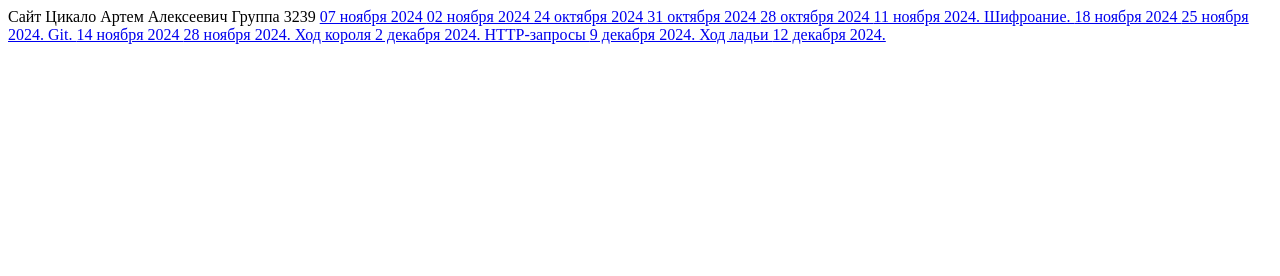
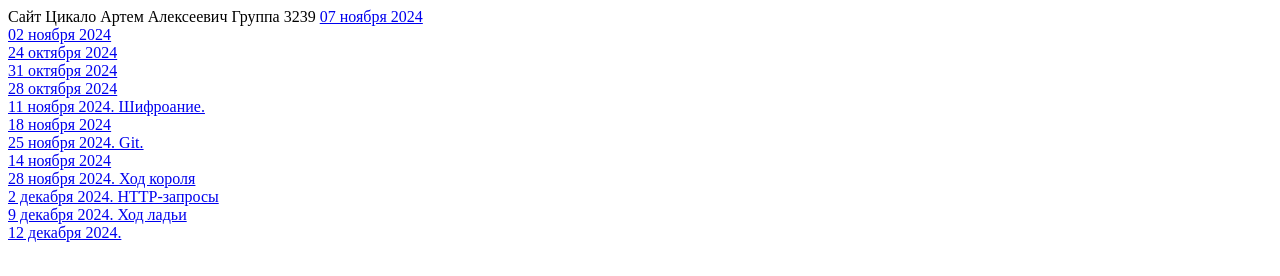
Before and after one commit to yoncawave/zomffve, a plain HTML site: page index.html in a window 1280 px wide. Drawn offline with Linux system fonts and the light colour scheme.

Commit message:
Add files via upload

```diff
--- a/index.html
+++ b/index.html
@@ -7,18 +7,18 @@
 </head>
 <body>
     Cайт Цикало Артем Алексеевич Группа 3239
-    <a href="07nov24.html">07 ноября 2024 </a>
-     <a href="02nov24.html">02 ноября 2024 </a>
-     <a href="24oct24.html">24 октября 2024 </a>
-     <a href="31oct24.html">31 октября 2024 </a>
-     <a href="28oct24.html">28 октября 2024 </a>
-     <a href="11nov24.html">11 ноября 2024. Шифроание. </a>
-     <a href="18nov24.html">18 ноября 2024 </a>
-     <a href="25nov24.html">25 ноября 2024. Git. </a>
-     <a href="14nov24.html">14 ноября 2024 </a>
-     <a href="28nov24.html">28 ноября 2024. Ход короля     </a>
-     <a href="02dec24.html">2 декабря 2024. HTTP-запросы     </a>
-     <a href="09dec24.html">9 декабря 2024. Ход ладьи    </a>
-     <a href="12dec24.html">12 декабря 2024.  </a>
+    <a href="07nov24.html">07 ноября 2024 </a><br>
+     <a href="02nov24.html">02 ноября 2024 </a><br>
+     <a href="24oct24.html">24 октября 2024 </a><br>
+     <a href="31oct24.html">31 октября 2024 </a><br>
+     <a href="28oct24.html">28 октября 2024 </a><br>
+     <a href="11nov24.html">11 ноября 2024. Шифроание. </a><br>
+     <a href="18nov24.html">18 ноября 2024 </a><br>
+     <a href="25nov24.html">25 ноября 2024. Git. </a><br>
+     <a href="14nov24.html">14 ноября 2024 </a><br>
+     <a href="28nov24.html">28 ноября 2024. Ход короля     </a><br>
+     <a href="02dec24.html">2 декабря 2024. HTTP-запросы     </a><br>
+     <a href="09dec24.html">9 декабря 2024. Ход ладьи    </a><br>
+     <a href="12dec24.html">12 декабря 2024.  </a><br>
 </body>
 </html>
```
